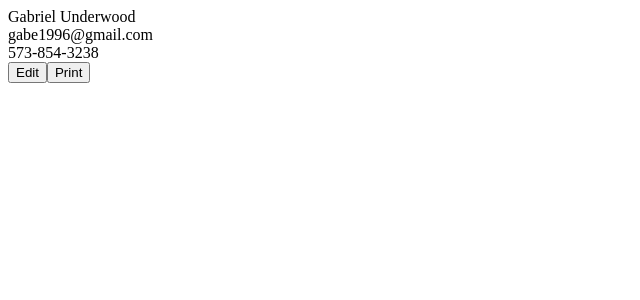
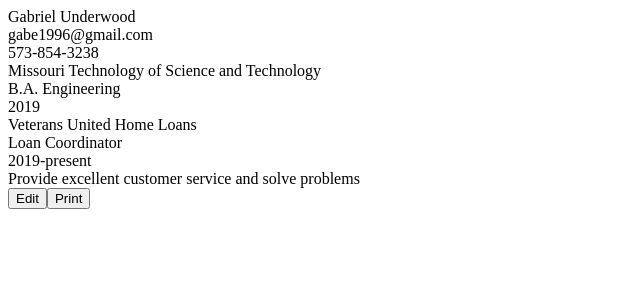
Before and after one commit to Gabefire/CV-application, a React (Create React App) app: page / in a window 1280 px wide. Both pictures are taken after a click on the button "Submit Form". Shown: the top 300 px of the page, without its empty margins (0-640 px from the left). Built offline with nearby package versions, Linux system fonts and the light colour scheme.

Commit message:
fixed bug with keys

```diff
--- a/src/App.js
+++ b/src/App.js
@@ -87,7 +87,7 @@
 
   showForm() {
     return (
-      <form className="form">
+      <form className="form" key={uniqid()}>
         <h1>CV Application</h1>
         <Heading heading={this.state.heading} />
         <section className="education-container">
@@ -125,12 +125,10 @@
       const date = section.childNodes[2].childNodes[1].value;
       const key = section.id;
       const educationObject = {
-        education: {
         schoolName: schoolName,
         titleOfStudy: titleOfStudy,
         date: date,
         key: key,
-        },
       };
       educationArray.push(educationObject);
     });
@@ -157,14 +155,13 @@
       const positionTitle = section.childNodes[1].childNodes[1].value;
       const dates = section.childNodes[2].childNodes[1].value;
       const task = section.childNodes[3].childNodes[1].value;
+      const key = section.id;
       const experienceObject = {
-        experience: {
         companyName: companyName,
         positionTitle: positionTitle,
         dates: dates,
         task: task,
-          key: uniqid(),
-        },
+        key: key,
       };
       experienceArray.push(experienceObject);
     });
@@ -208,13 +205,11 @@
       const task = section.childNodes[3].childNodes[1].value;
       const key = section.id;
       const experienceObject = {
-        experience: {
         companyName: companyName,
         positionTitle: positionTitle,
         dates: dates,
         task: task,
         key: key,
-        },
       };
       experienceArray.push(experienceObject);
     });
@@ -230,19 +225,16 @@
       const date = section.childNodes[2].childNodes[1].value;
       const key = section.id;
       const educationObject = {
-        education: {
         schoolName: schoolName,
         titleOfStudy: titleOfStudy,
         date: date,
         key: key,
-        },
       };
       educationArray.push(educationObject);
     });
     this.setState({
       educationArray: educationArray,
     });
-
     this.setState({
       displayForm: false,
       showContent: true,
--- a/src/components/form.js
+++ b/src/components/form.js
@@ -1,15 +1,11 @@
 import React from "react";
+import uniqid from "uniqid";
 
 export default class Form extends React.Component {
   constructor(props) {
     super(props);
     this.heading = this.props.heading;
   }
-
-  test() {
-    console.log(this.props.experienceArray);
-  }
-
   render() {
     return (
       <>
@@ -22,21 +18,18 @@
             <div className="phone-number">{this.props.heading.phoneNumber}</div>
           </div>
         </div>
-        <div className="education-content" key={2}>
         {this.props.educationArray.map((education) => {
           return (
-              <div className="school" id={education.key} key={education.key}>
+            <div className="school" key={education.key}>
               <div className="schoolName">{education.schoolName}</div>
               <div className="titleOfStudy">{education.titleOfStudy}</div>
               <div className="dateSchool">{education.date}</div>
             </div>
           );
         })}
-        </div>
-        <div className="experience-content" key={3}>
         {this.props.experienceArray.map((experience) => {
           return (
-              <div className="job" id={experience.key} key={experience.key}>
+            <div className="job" key={experience.key}>
               <div className="companyName">{experience.companyName}</div>
               <div className="positionTitle">{experience.positionTitle}</div>
               <div className="dates">{experience.dates}</div>
@@ -44,7 +37,6 @@
             </div>
           );
         })}
-        </div>
       </>
     );
   }
```
Lines whose indentation alone changed are shown as unchanged.
